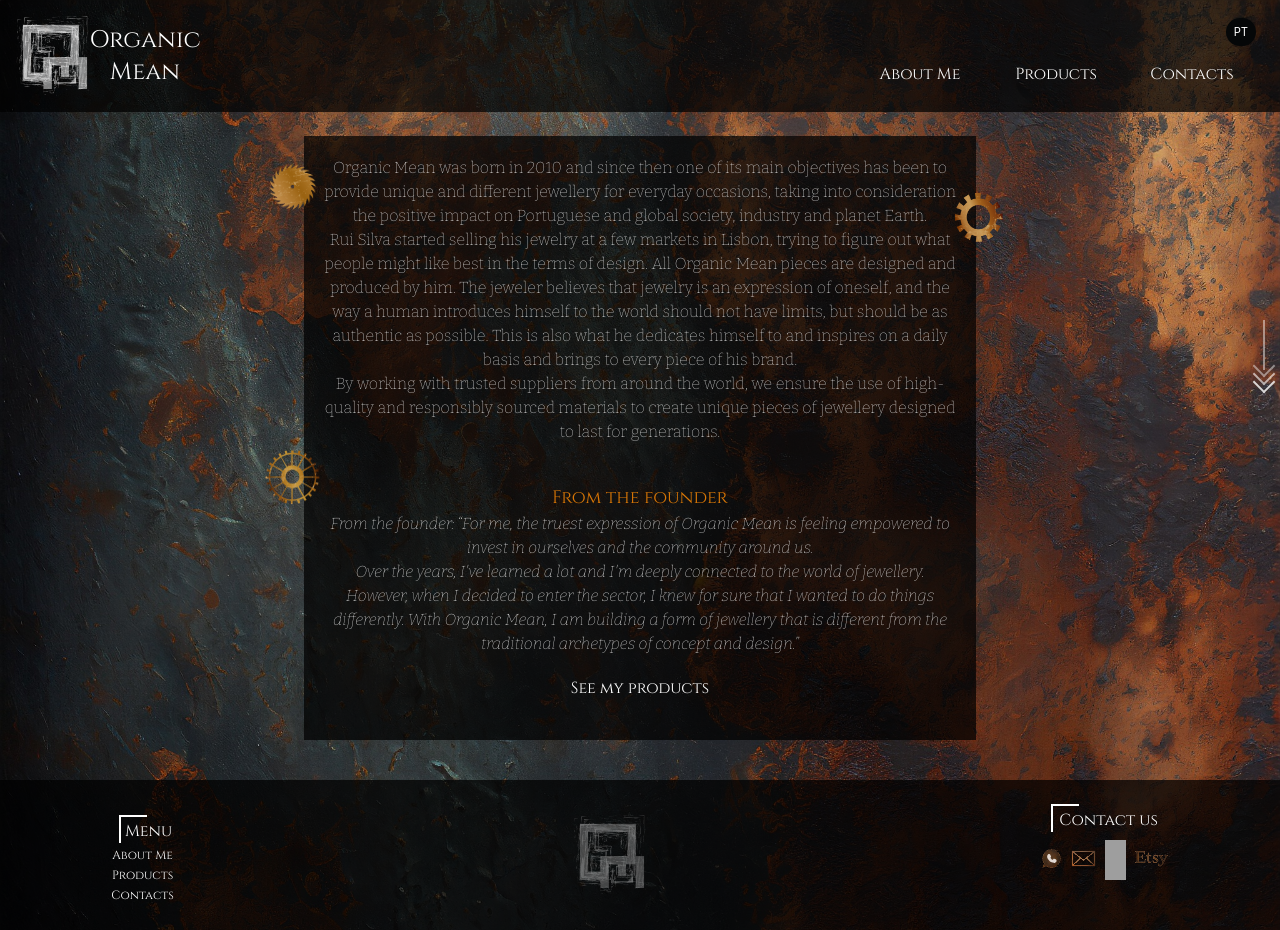
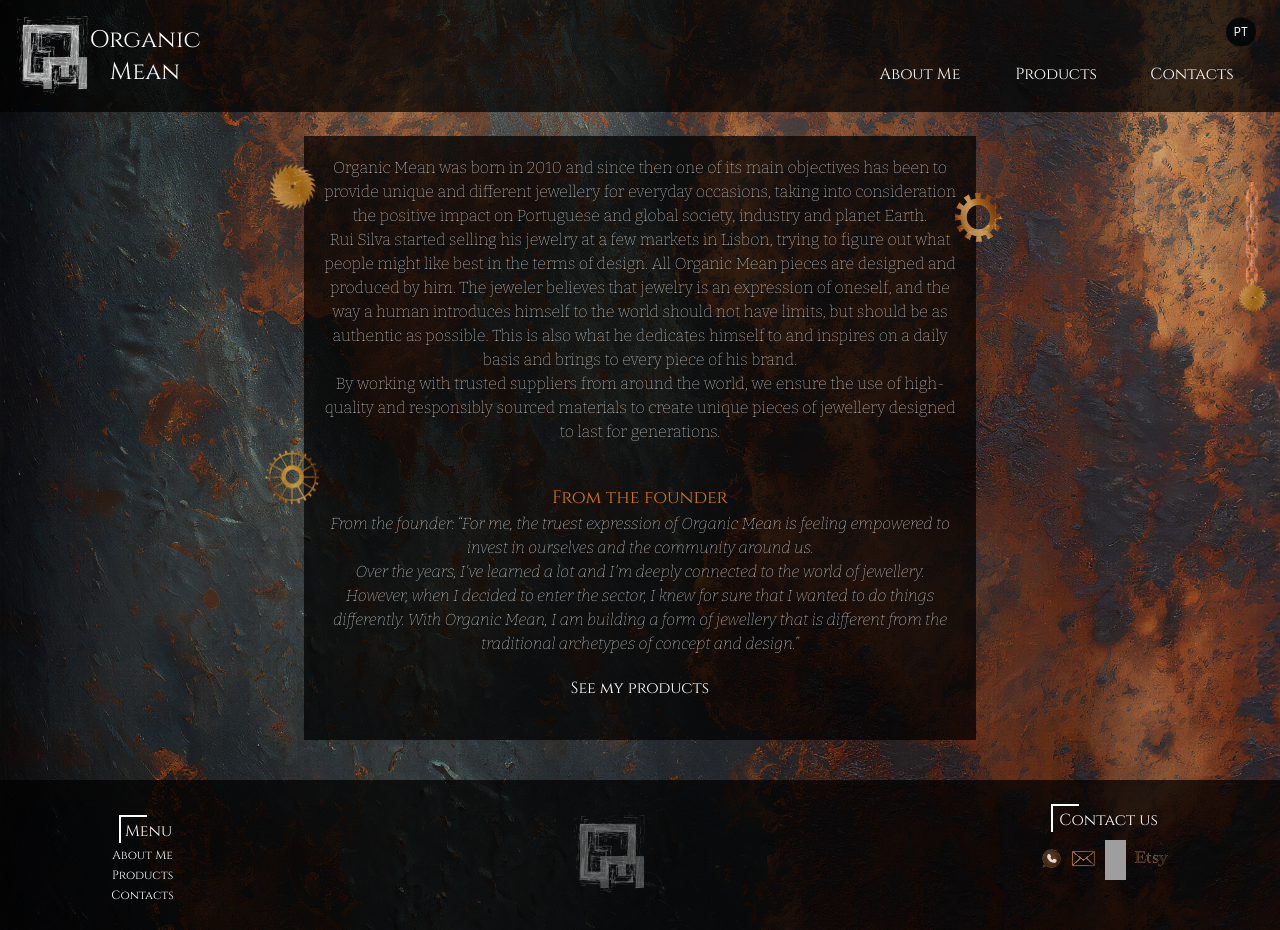
Before and after one commit to danielsbarbara/Organic-mean, a React (Create React App) app: page /aboutme in a window 1280 px wide. Built offline with nearby package versions, Linux system fonts and the light colour scheme; grey boxes are pictures that could not be loaded.

Commit message:
implement a chain image on scroll

```diff
--- a/src/components/HomePageCards.tsx
+++ b/src/components/HomePageCards.tsx
@@ -54,7 +54,7 @@ export function HomePageCards({ info }: product) {
   };
 
   return (
-    <div className="flex justify-center" ref={mainRef}>
+    <div className="flex justify-center ml-5 mr-5" ref={mainRef}>
       <div className="p-2 flex justify-center flex-wrap gap-6 mb-20"
         onClick={() => showPopup && setShowPopup(false)}>
         {info?.map((el, i) => (
--- a/src/components/Scroll.tsx
+++ b/src/components/Scroll.tsx
@@ -26,11 +26,14 @@ export function ScrollBar({ target }: ScrollType) {
 
     return (
         <>
-            <div className='absolute right-2 top-[40%] flex flex-col items-center'>
-                <div className={`h-[20px] w-[2px] bg-white opacity-45`} style={{ height: `${scroll}px` }} />
-                <div className="border-l-[2px] border-b-[2px] border-white h-4 w-4 -rotate-45 -translate-y-3 opacity-45" />
-                <div className="border-l-[2px] border-b-[2px] border-white h-4 w-4 -rotate-45 -translate-y-5 opacity-60" />
-                <div className="border-l-[2px] border-b-[2px] border-white h-4 w-4 -rotate-45 -translate-y-7 opacity-80" />
+            <div className='absolute right-1 md:right-2 top-[172px] md:top-[182px] flex flex-col items-center'>
+                <div className={`w-[20px] md:w-[30px] bg-chain bg-contain bg-repeat-y bg-center`} style={{ height: `${scroll < 108 ? 108 : scroll}px` }} />
+                <div className="-translate-y-3 -translate-x-[1px]">
+                    <img src="../icons/rodaDentada1.png" className="h-6 md:h-10" style={{ rotate: `${scroll}deg` }} />
+                </div>
+                {/* <div className="border-l-[2px] border-b-[2px] border-white h-4 w-4 -rotate-45 -translate-y-3 opacity-45" /> */}
+                {/* <div className="border-l-[2px] border-b-[2px] border-white h-4 w-4 -rotate-45 -translate-y-5 opacity-60" /> */}
+                {/* <div className="border-l-[2px] border-b-[2px] border-white h-4 w-4 -rotate-45 -translate-y-7 opacity-80" /> */}
             </div>
         </>
     )
--- a/tailwind.config.js
+++ b/tailwind.config.js
@@ -6,6 +6,7 @@ module.exports = {
     extend: {
       backgroundImage: {
         'rustBackGround': "url(../public/images/background2.jpg)",
+        'chain': "url(../public/images/chainTest.png)"
       }, colors: {
         'card_popup_gray': '#83644C',
         'darkTransparent': 'rgba(0, 0, 0, 0.72)',
```
Also changed, not shown: public/images/chain.png (added), public/images/chainTest.png (added).
